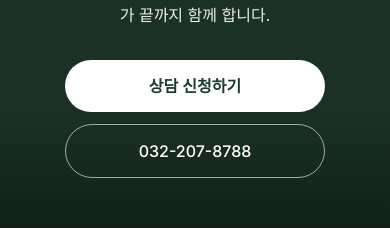
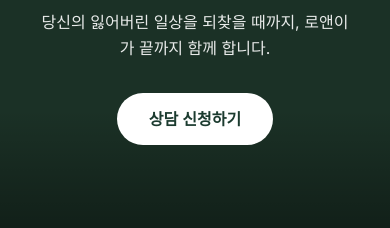
Before and after one commit to choucreamfish1234-netizen/rohandlee_homepage, a Next.js app: page / in a window 390 px wide. Shown: the part 228-456 px from the top of the page. Built offline with nearby package versions, Linux system fonts and the light colour scheme; no server answers; the database is empty.

Commit message:
Hero: remove phone button, center single CTA
- Remove 032-207-8788 phone number button
- Keep only "상담 신청하기" button, centered
- Verified no duplicate "법률사무소 로앤이" text

https://claude.ai/code/session_01Vww1nwBwapZPt7Z4rKBqhv

```diff
--- a/src/components/sections/HeroSection.tsx
+++ b/src/components/sections/HeroSection.tsx
@@ -91,25 +91,19 @@ export default function HeroSection() {
             당신의 잃어버린 일상을 되찾을 때까지, 로앤이가 끝까지 함께 합니다.
           </motion.p>
 
-          {/* CTA Buttons */}
+          {/* CTA Button */}
           <motion.div
             initial={{ opacity: 0, y: 15 }}
             animate={{ opacity: 1, y: 0 }}
             transition={{ duration: 0.5, delay: 0.65, ease: 'easeOut' }}
-            className="flex flex-col sm:flex-row gap-3 sm:gap-4 justify-center items-center mt-8"
+            className="flex justify-center mt-8"
           >
             <button
               onClick={() => openConsultation()}
-              className="w-full max-w-[260px] sm:w-auto inline-flex items-center justify-center px-8 py-3.5 rounded-full text-base font-semibold bg-white text-[#1B3B2F] transition-all duration-300 hover:bg-white/90 min-h-[48px]"
+              className="inline-flex items-center justify-center px-8 py-3.5 rounded-full text-base font-semibold bg-white text-[#1B3B2F] transition-all duration-300 hover:bg-white/90 min-h-[48px]"
             >
               상담 신청하기
             </button>
-            <a
-              href="tel:032-207-8788"
-              className="w-full max-w-[260px] sm:w-auto inline-flex items-center justify-center px-8 py-3.5 rounded-full text-base font-medium border border-white/60 text-white transition-all duration-300 hover:bg-white/10 min-h-[48px]"
-            >
-              032-207-8788
-            </a>
           </motion.div>
         </motion.div>
       </div>
```
